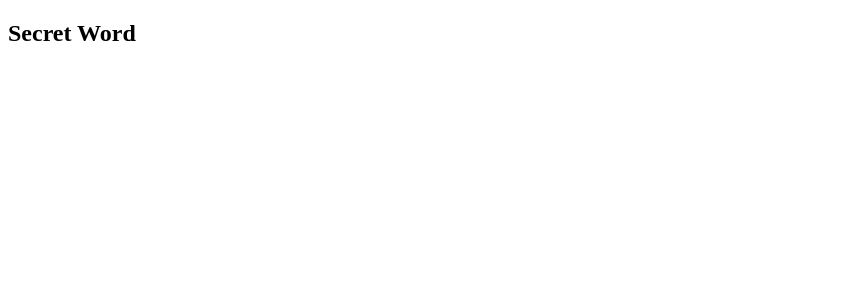
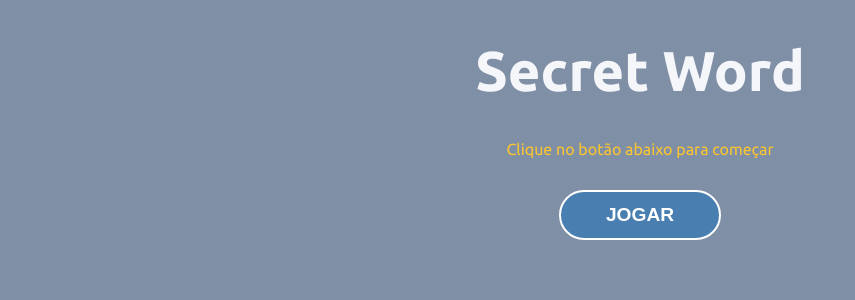
Before and after one commit to torressg/SecretWord, a React (Vite) app: page / in a window 1280 px wide. Shown: the top 300 px of the page, without its empty margins (0-855 px from the left). Built offline with nearby package versions, Linux system fonts and the light colour scheme.

Commit message:
Create StartScreen

```diff
--- a/src/App.css
+++ b/src/App.css
@@ -1 +1,6 @@
-.App
+.App {
+    display: flex;
+    justify-content: center;
+    align-items: center;
+    text-align: center;
+}
--- a/src/App.jsx
+++ b/src/App.jsx
@@ -1,12 +1,13 @@
-import { useState } from 'react'
 import './App.css'
+
+import { StartScreen } from './components/StartScreen'
 
 function App() {
 
   return (
-    <>
-      <h2>Secret Word</h2>
-    </>
+    <div className='App'>
+      <StartScreen />
+    </div>
   )
 }
 
--- /dev/null
+++ b/src/components/StartScreen.Module.css
@@ -0,0 +1,9 @@
+.start h1 {
+    font-size: 3.5em;
+    color: var(--title)
+}
+
+.start p {
+    margin-bottom: 2em;
+    color: var(--subtitle);
+}
--- /dev/null
+++ b/src/components/StartScreen.jsx
@@ -0,0 +1,13 @@
+import React from 'react'
+
+import './StartScreen.Module.css'
+
+export const StartScreen = () => {
+    return (
+        <div className='start'>
+            <h1>Secret Word</h1>
+            <p>Clique no botão abaixo para começar</p>
+            <button>Jogar</button>
+        </div>
+    )
+}
--- a/src/index.css
+++ b/src/index.css
@@ -0,0 +1,40 @@
+@import url('https://fonts.googleapis.com/css2?family=Ubuntu:wght@300;400;700&display=swap');
+
+:root {
+    --main-bg-color: #7f8fa6;
+    --subtitle: #fbc531;
+    --button: #487eb0;
+    --buttonhover: #40739e;
+    --title: #f5f6fa;
+    --white: white
+}
+
+html,
+body {
+    height: 100%;
+}
+
+body {
+    font-family: 'Ubuntu', sans-serif;
+    margin: 0;
+    padding: 0;
+    background-color: var(--main-bg-color)
+}
+
+button {
+    background-color: var(--button);
+    color: var(--white);
+    padding: 0 45px;
+    border: 2px solid var(--white);
+    border-radius: 25px;
+    height: 50px;
+    text-transform: uppercase;
+    font-weight: bold;
+    font-size: 1.2em;
+    cursor: pointer;
+    transition: .4s;
+}
+
+button:hover{
+    background-color: var(--buttonhover);
+}
```
